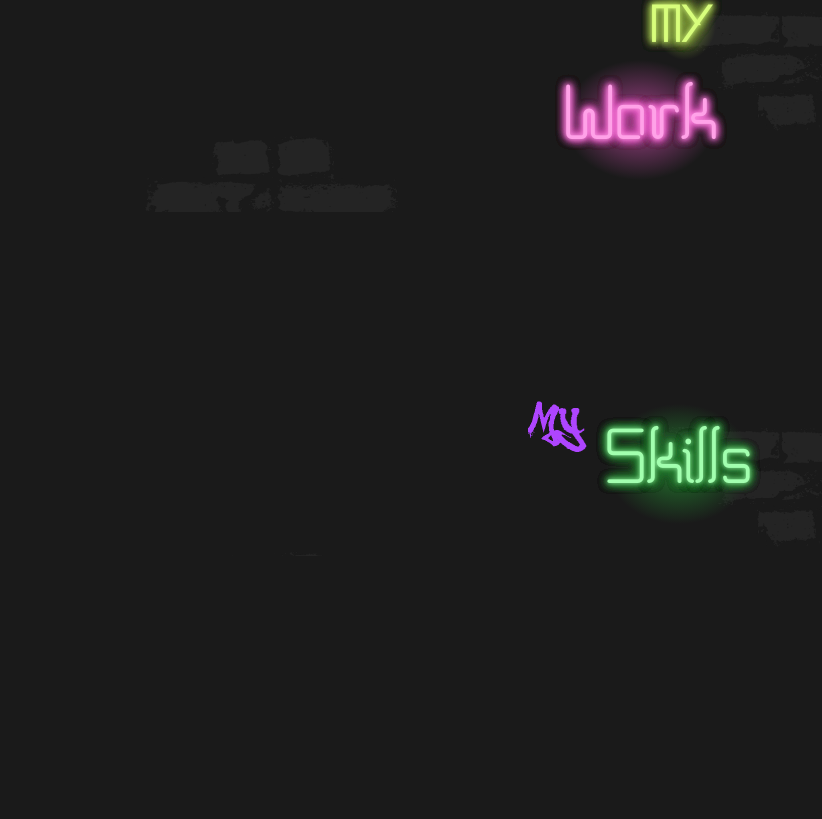
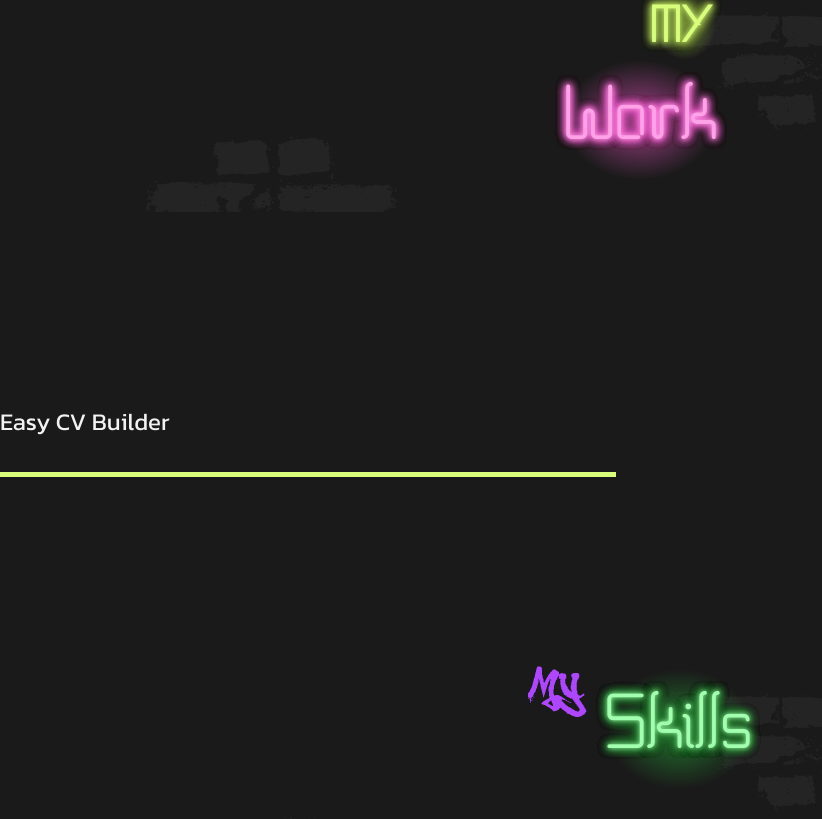
Before and after one commit to Diaa-E/portfolio, a React (Vite) app: page /web in a window 1280 px wide. Shown: the part 1455-2274 px from the top of the page, without its empty margins (0-822 px from the left). Before the commit the page ends 2171 px from the top, so only its background shows below. Built offline with nearby package versions, Linux system fonts and the light colour scheme.

Commit message:
Create web project component

```diff
--- /dev/null
+++ b/src/components/WebProjectItem.jsx
@@ -0,0 +1,31 @@
+import { useState } from "react";
+import styles from "./WebProjectItem.module.css";
+
+export default function WebWorkItem({name, livePreview, source})
+{
+    const colors = [
+        "pink",
+        "green",
+        "yellow",
+        "gold",
+        "blue"
+    ];
+
+    const [color] = useState(colors[Math.floor(Math.random() * colors.length)]);
+
+    return (
+        <li
+            key={name}
+            className={styles["web-project-item"]}
+            style={{
+                borderBottom: `5px solid var(--neon-${color})`,
+            }}
+        >
+            <h3
+                className={styles["web-project-title"]}
+            >{name}</h3>
+        <div className={styles["web-project-links"]}>
+        </div>
+        </li>
+    )
+}
--- /dev/null
+++ b/src/components/WebProjectItem.module.css
@@ -0,0 +1,17 @@
+.web-project-item{
+    display: flex;
+    flex-direction: row;
+    background-size: cover;
+    background-position: center;
+    justify-items: center;
+    justify-content: space-between;
+    overflow: clip;
+}
+
+.web-project-title{
+    padding: 2rem 0 2rem 0;
+    color: var(--text);
+    font-family: var(--font-default);
+    font-size: 1.5rem;
+    text-align: left;
+}
--- /dev/null
+++ b/src/data/webProjects.js
@@ -0,0 +1,7 @@
+export const webProjects = [
+    {
+        name: "Easy CV Builder",
+        livePreview: "https://diaa-e.github.io/easy-cv-builder/",
+        source: "https://github.com/Diaa-E/easy-cv-builder",
+    },
+]
--- a/src/pages/WebPortfolio.jsx
+++ b/src/pages/WebPortfolio.jsx
@@ -4,6 +4,8 @@ import styles from "./WebPortfolio.module.css";
 
 import githubIcon from "../assets/icons/github.svg"
 import SocialLinks from "../components/SocialLinks";
+import { webProjects } from "../data/webProjects";
+import WebWorkItem from "../components/WebProjectItem";
 
 export default function WebPortfolio({ }) {
     return (
@@ -51,6 +53,19 @@ export default function WebPortfolio({ }) {
                     <span>Work</span>
                 </h2>
             </div>
+            <ul className={styles["projects-list"]}>
+            {
+                webProjects.map(project => {
+                    return (
+                        <WebWorkItem
+                            name={project.name}
+                            livePreview={project.livePreview}
+                            source={project.source}
+                        />
+                    )
+                })
+            }
+            </ul>
             <div id="skills" className={styles["skills-header"]}>
                 <h2 className={styles["skills-title"]}>
                     <span>My</span>
--- a/src/pages/WebPortfolio.module.css
+++ b/src/pages/WebPortfolio.module.css
@@ -34,6 +34,17 @@
     background-image: var(--backlight-pink);
 }
 
+.projects-list{
+    display: grid;
+    grid-auto-flow: row;
+    grid-template-columns: repeat(auto-fill, minmax(600px, 1fr));
+    grid-auto-rows: min-content;
+    place-items: stretch;
+    place-content: stretch;
+    gap: 3rem;
+    margin: 0 auto 10rem auto;
+}
+
 .skills-header{
     composes: bricks-background from "../common.module.css";
     composes: section-header from "../common.module.css";
```
